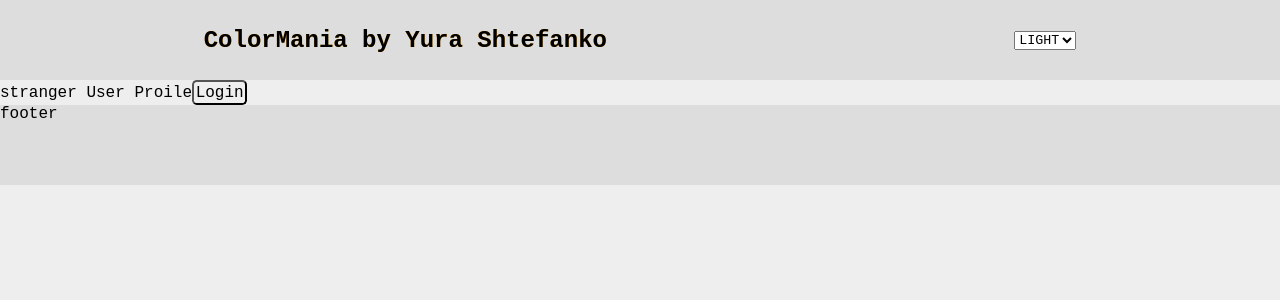
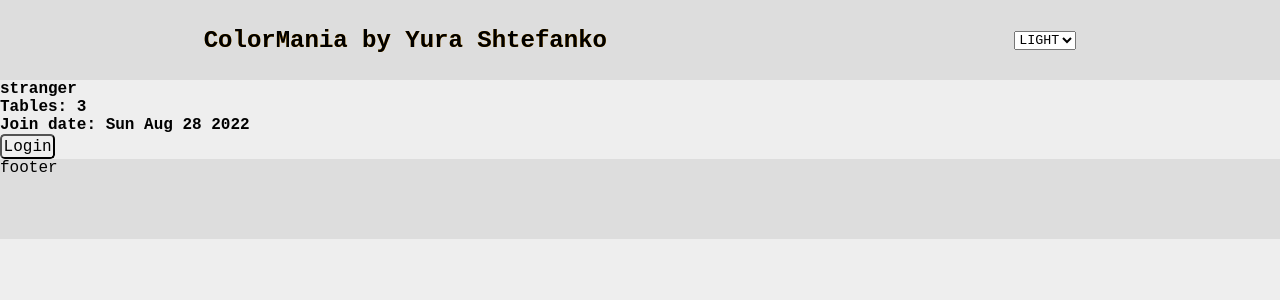
Before and after one commit to Viper-JSX/Colormania-React, a React (Create React App) app: page /user in a window 1280 px wide. Shown: the top 300 px of the page. Built offline with nearby package versions, Linux system fonts and the light colour scheme.

Commit message:
Created UserData component and added to UserProfile

```diff
--- /dev/null
+++ b/src/components/User/User_data.tsx
@@ -0,0 +1,18 @@
+import { useSelector } from "react-redux";
+import UserClass from "../../classes/User";
+
+function UserData():JSX.Element{
+    const user: UserClass = useSelector((state:any) => state.user.user);
+
+    return(
+        <div className="userData">
+            <b className="userNickname">{ user.nickname }</b>
+            <br />
+            <b className="userTablesAmount">Tables: {user.tables.length}</b>
+            <br />
+            <b className="userJoinDate">Join date: {user.joinDate.toDateString()}</b>
+        </div>
+    );
+}
+
+export default UserData;
--- a/src/components/User/User_profile.tsx
+++ b/src/components/User/User_profile.tsx
@@ -4,6 +4,7 @@ import { NavLink } from "react-router-dom";
 import UserClass from "../../classes/User";
 import { UserProfileProps } from "../../typescript/types";
 import GoToLinkButton from "../General_reusable_components/Go_to_link_button";
+import UserData from "./User_data";
 
 function UserProfile({ handleLogout } : UserProfileProps):JSX.Element{
     const user: UserClass = useSelector((state:any) => state.user.user);
@@ -11,8 +12,7 @@ function UserProfile({ handleLogout } : UserProfileProps):JSX.Element{
 
     return(
         <div className={`userProfile ${themeName}`}>
-            { user.nickname } User Proile
-
+            <UserData />
             {
                 user.authorized ?
                 <button className="logoutButton" onClick={handleLogout}>Logout</button>
```
